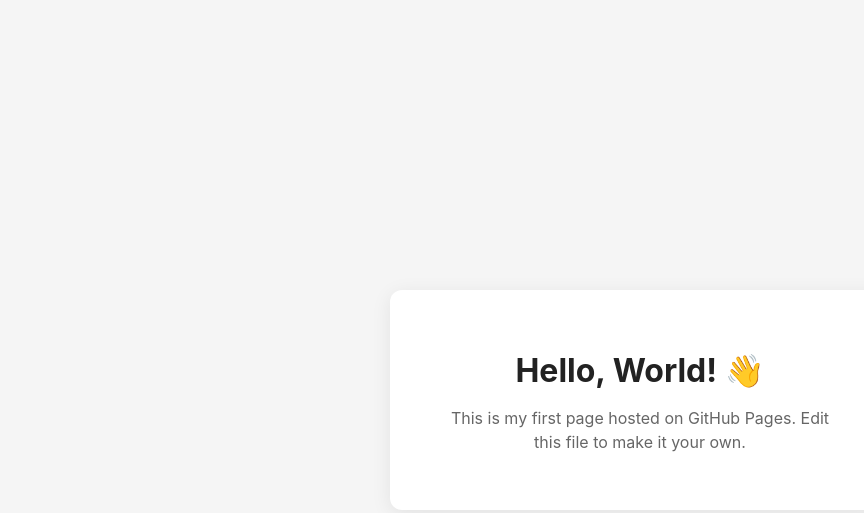
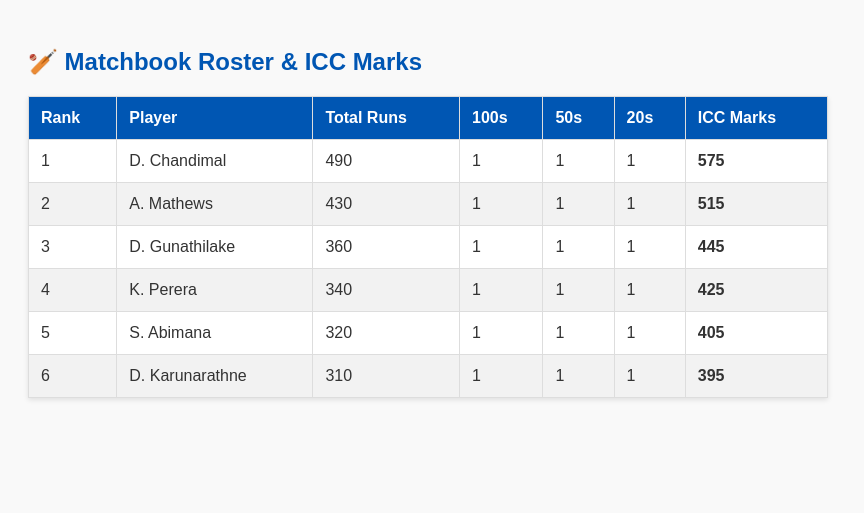
Before and after one commit to AbimanaG/my-site, a plain HTML site: page index.html in a window 1280 px wide. Shown: the whole page, without its empty margins (0-864 px from the left). Drawn offline with Linux system fonts and the light colour scheme.

Commit message:
Update index.html

```diff
--- a/index.html
+++ b/index.html
@@ -3,39 +3,111 @@
 <head>
     <meta charset="UTF-8">
     <meta name="viewport" content="width=device-width, initial-scale=1.0">
-  <title>My Site</title>
+    <title>EA Cricket 07 - Matchbook Leaderboard</title>
     <style>
         body {
-      font-family: -apple-system, BlinkMacSystemFont, "Segoe UI", Roboto, sans-serif;
-      background: #f5f5f5;
-      display: flex;
-      align-items: center;
-      justify-content: center;
-      height: 100vh;
-      margin: 0;
+            font-family: Arial, sans-serif;
+            padding: 20px;
+            background-color: #f9f9f9;
+            color: #333;
         }
-    .card {
-      background: white;
-      padding: 40px 50px;
-      border-radius: 12px;
-      box-shadow: 0 4px 20px rgba(0,0,0,0.08);
-      text-align: center;
-      max-width: 400px;
+        h2 {
+            color: #0056b3;
         }
-    h1 {
-      color: #222;
-      margin-bottom: 10px;
+        table {
+            border-collapse: collapse;
+            width: 100%;
+            max-width: 800px;
+            margin-top: 20px;
+            background-color: #fff;
+            box-shadow: 0 2px 5px rgba(0,0,0,0.1);
         }
-    p {
-      color: #666;
-      line-height: 1.5;
+        th, td {
+            border: 1px solid #ddd;
+            padding: 12px;
+            text-align: left;
+        }
+        th {
+            background-color: #0056b3;
+            color: white;
+        }
+        tr:nth-child(even) {
+            background-color: #f2f2f2;
         }
     </style>
 </head>
 <body>
-  <div class="card">
-    <h1>Hello, World! 👋</h1>
-    <p>This is my first page hosted on GitHub Pages. Edit this file to make it your own.</p>
-  </div>
+
+    <h2>🏏 Matchbook Roster & ICC Marks</h2>
+    <table id="roster-table">
+        <thead>
+            <tr>
+                <th>Rank</th>
+                <th>Player</th>
+                <th>Total Runs</th>
+                <th>100s</th>
+                <th>50s</th>
+                <th>20s</th>
+                <th>ICC Marks</th>
+            </tr>
+        </thead>
+        <tbody id="roster-body">
+            <!-- Rows will be injected here by JavaScript -->
+        </tbody>
+    </table>
+
+    <!-- MATCH DATA BLOCK (Edit numbers here to fix mistakes) -->
+    <script id="seed-data" type="application/json">
+    [
+        {"matchNo": 1, "name": "A. Mathews", "totalRuns": 430},
+        {"matchNo": 2, "name": "D. Chandimal", "totalRuns": 490},
+        {"matchNo": 3, "name": "D. Gunathilake", "totalRuns": 360},
+        {"matchNo": 4, "name": "S. Abimana", "totalRuns": 320},
+        {"matchNo": 5, "name": "K. Perera", "totalRuns": 340},
+        {"matchNo": 6, "name": "D. Karunarathne", "totalRuns": 310}
+    ]
+    </script>
+
+    <!-- CALCULATION & RENDERING LOGIC -->
+    <script>
+        // 1. Pull the data from the JSON block above
+        const rawData = JSON.parse(document.getElementById('seed-data').textContent);
+
+        // 2. Cascading Milestones & ICC Marks Logic
+        function calculateStats(runs) {
+            let hundreds = 0, fifties = 0, twenties = 0;
+            let marks = runs; // Base points
+
+            if (runs >= 20) { twenties = 1; marks += 10; }
+            if (runs >= 50) { fifties = 1; marks += 25; }
+            if (runs >= 100) { hundreds = 1; marks += 50; }
+
+            return { hundreds, fifties, twenties, marks };
+        }
+
+        // 3. Sort players by ICC Marks (Highest to Lowest)
+        const processedData = rawData.map(player => {
+            const stats = calculateStats(player.totalRuns);
+            return { ...player, ...stats };
+        }).sort((a, b) => b.marks - a.marks);
+
+        // 4. Inject into the HTML Table
+        const rosterBody = document.getElementById('roster-body');
+
+        processedData.forEach((player, index) => {
+            const tr = document.createElement('tr');
+            tr.innerHTML = `
+                <td>${index + 1}</td>
+                <td>${player.name}</td>
+                <td>${player.totalRuns}</td>
+                <td>${player.hundreds}</td>
+                <td>${player.fifties}</td>
+                <td>${player.twenties}</td>
+                <td><strong>${player.marks}</strong></td>
+            `;
+            rosterBody.appendChild(tr);
+        });
+    </script>
+
 </body>
 </html>
```
Lines whose indentation alone changed are shown as unchanged.
